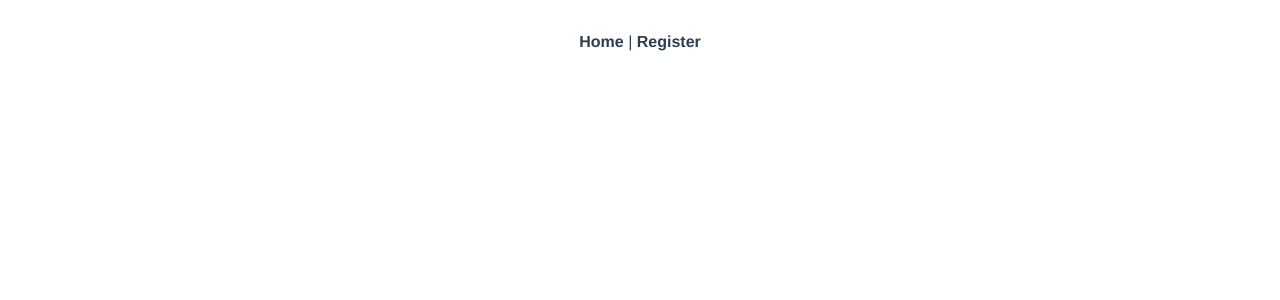
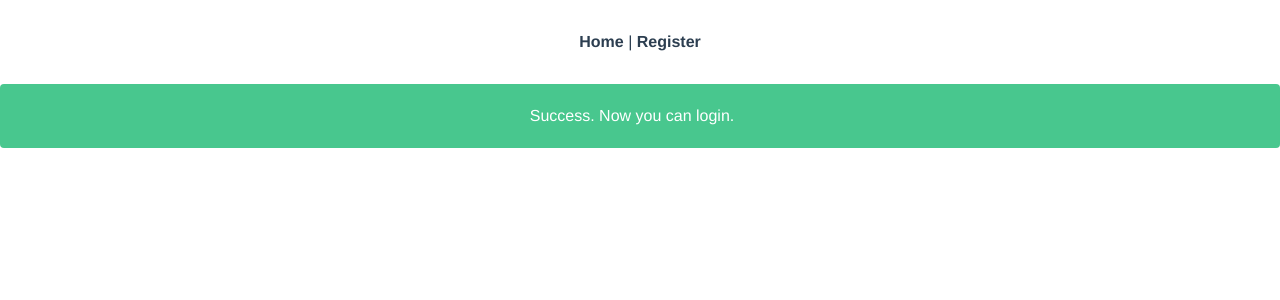
Before and after one commit to 2005869/api-rest-users, a Vue app in the folder users/: page /success in a window 1280 px wide. Before the commit this address had no page. Shown: the top 300 px of the page. Built offline with nearby package versions, Linux system fonts and the light colour scheme.

Commit message:
add SuccessView and redirect

```diff
--- a/users/src/router/index.js
+++ b/users/src/router/index.js
@@ -1,6 +1,7 @@
 import { createRouter, createWebHistory } from 'vue-router'
 import HomeView from '../views/HomeView.vue'
 import RegisterView from '../views/RegisterView.vue'
+import SuccessView from '../views/SuccessView.vue'
 
 const routes = [
   {
@@ -20,6 +21,11 @@ const routes = [
     // this generates a separate chunk (about.[hash].js) for this route
     // which is lazy-loaded when the route is visited.
     component: () => import(/* webpackChunkName: "about" */ '../views/AboutView.vue')
+  },
+  {
+    path: '/success',
+    name: 'Success',
+    component: SuccessView
   }
 ]
 
--- a/users/src/views/RegisterView.vue
+++ b/users/src/views/RegisterView.vue
@@ -43,6 +43,7 @@ export default {
                 email: this.email
             }).then(res => {
                 console.log(res);
+                this.$router.push({name: 'Success'});
             }).catch(err => {
                 var msgError = err.response.data.err;
                 this.error = msgError;
--- /dev/null
+++ b/users/src/views/SuccessView.vue
@@ -0,0 +1,20 @@
+<template>
+    <div>
+        <div class="notification is-success">
+            <h1>Success. Now you can login.</h1>
+        </div>
+    </div>
+</template>
+
+<script>
+export default {
+    setup() {
+
+    },
+
+}
+</script>
+
+<style scoped>
+
+</style>
```
